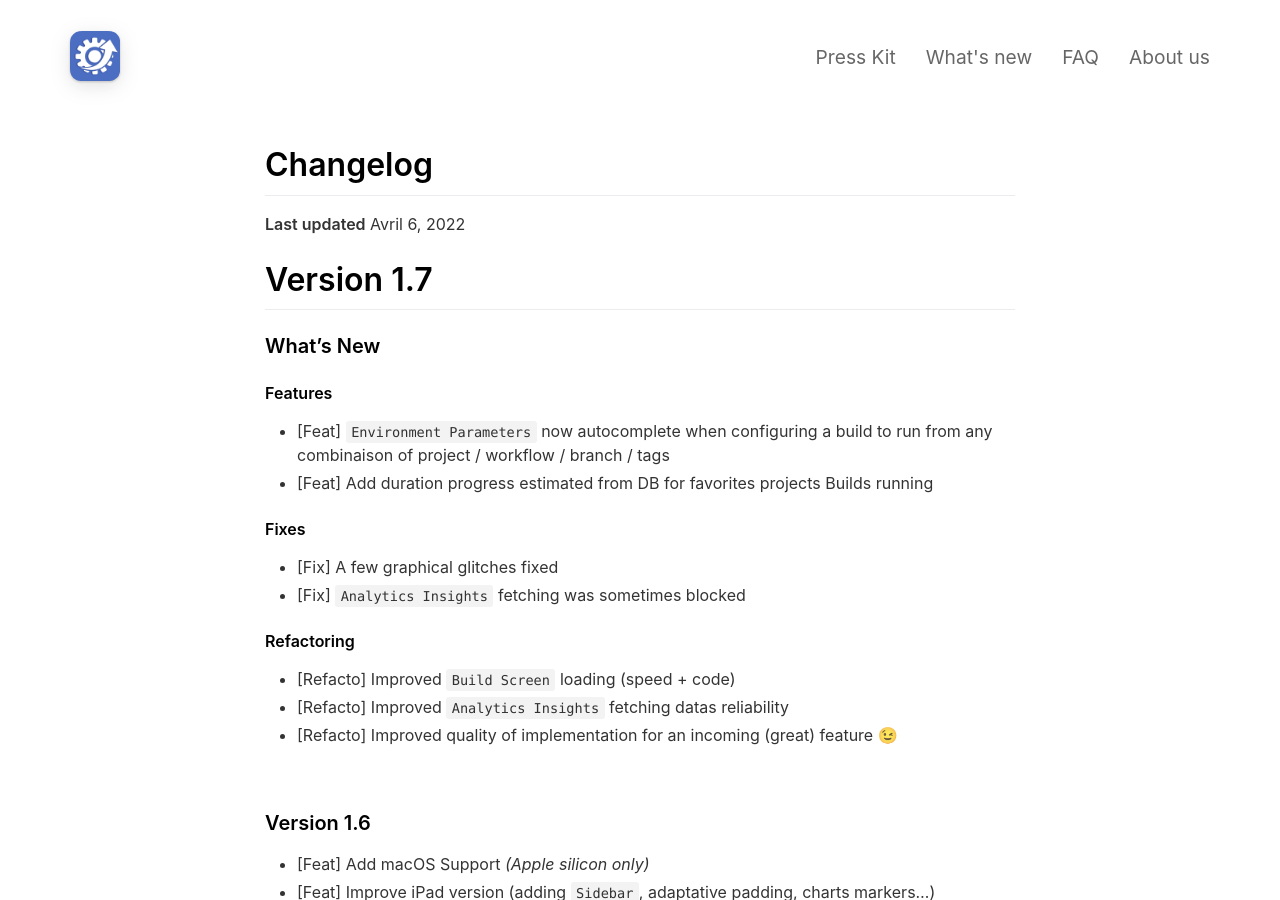
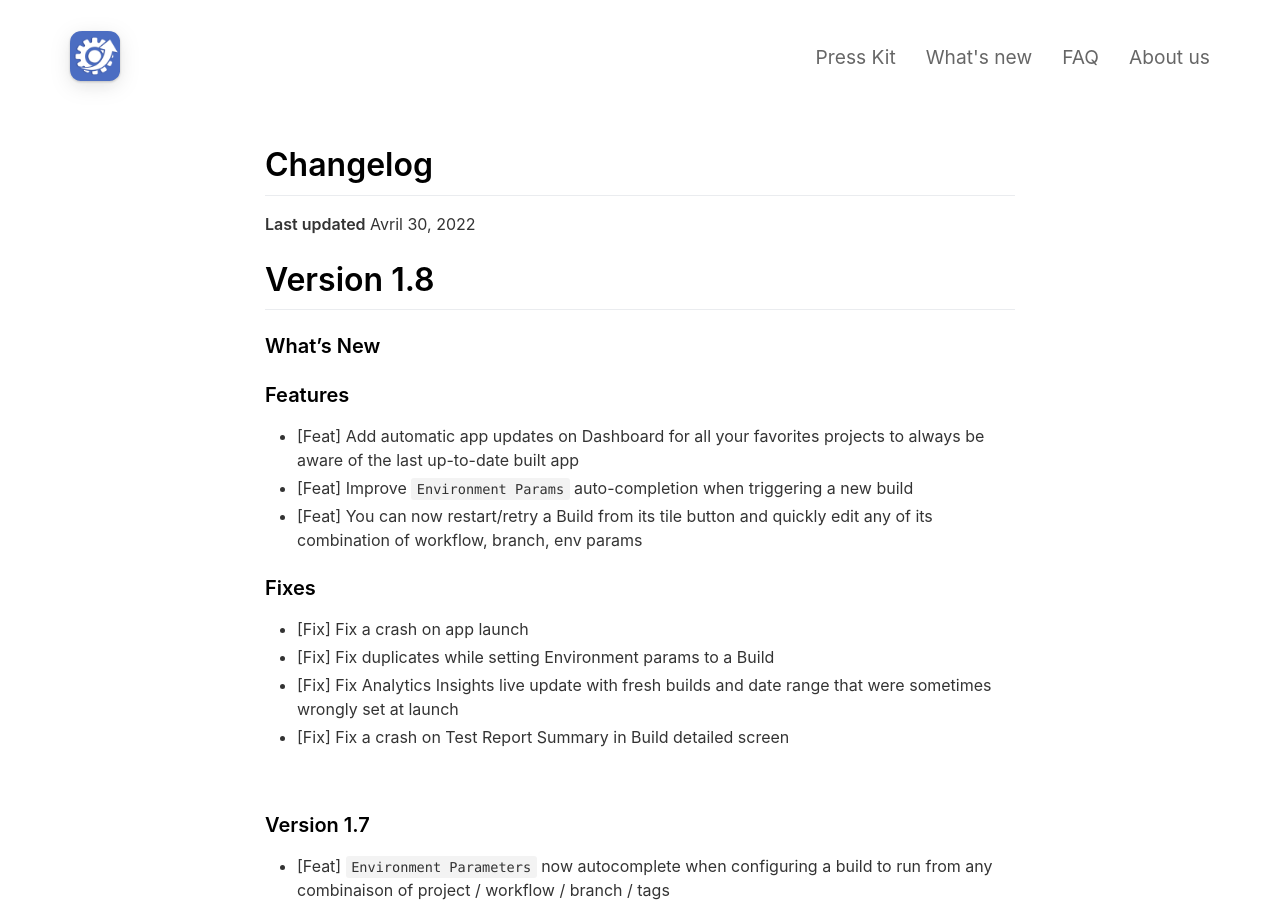
Before and after one commit to sambot-app/sambot.github.io, a Jekyll site: the page built from _pages/1_changelog.md, in a window 1280 px wide and 900 px high. Built offline with Jekyll 4.4.1, drawn with Linux system fonts in a browser that asks for light colours; nearby versions of some CDN libraries.

Commit message:
update changelog for version 1.8

```diff
--- a/_pages/1_changelog.md
+++ b/_pages/1_changelog.md
@@ -5,21 +5,30 @@ include_in_header: true
 ---
 
 # Changelog
-**Last updated** Avril 6, 2022
+**Last updated** Avril 30, 2022
 
-# **Version 1.7**
+# **Version 1.8**
 
 ### What's New
 
-#### Features
+### Features
+- [Feat] Add automatic app updates on Dashboard for all your favorites projects to always be aware of the last up-to-date built app
+- [Feat] Improve `Environment Params` auto-completion when triggering a new build
+- [Feat] You can now restart/retry a Build from its tile button and quickly edit any of its combination of workflow, branch, env params
+
+### Fixes
+- [Fix] Fix a crash on app launch
+- [Fix] Fix duplicates while setting Environment params to a Build
+- [Fix] Fix Analytics Insights live update with fresh builds and date range that were sometimes wrongly set at launch
+- [Fix] Fix a crash on Test Report Summary in Build detailed screen
+
+<br>
+
+### **Version 1.7**
 - [Feat] `Environment Parameters` now autocomplete when configuring a build to run from any combinaison of project / workflow / branch / tags
 - [Feat] Add duration progress estimated from DB for favorites projects Builds running
-
-#### Fixes
 - [Fix] A few graphical glitches fixed
 - [Fix] `Analytics Insights` fetching was sometimes blocked
-
-#### Refactoring
 - [Refacto] Improved `Build Screen` loading (speed + code)
 - [Refacto] Improved `Analytics Insights` fetching datas reliability
 - [Refacto] Improved quality of implementation for an incoming (great) feature 😉
```
Also changed, not shown: 1 other file.
